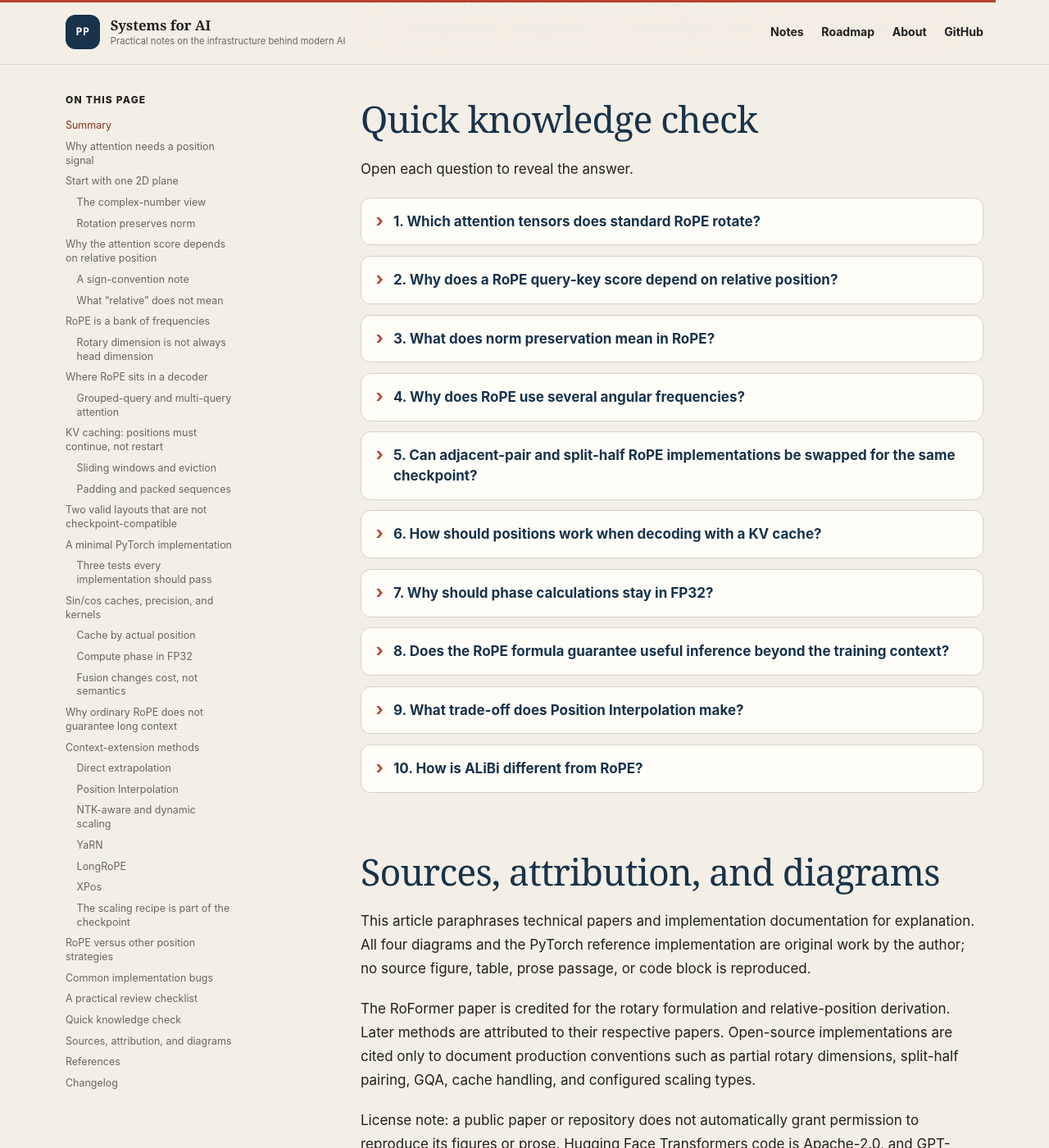
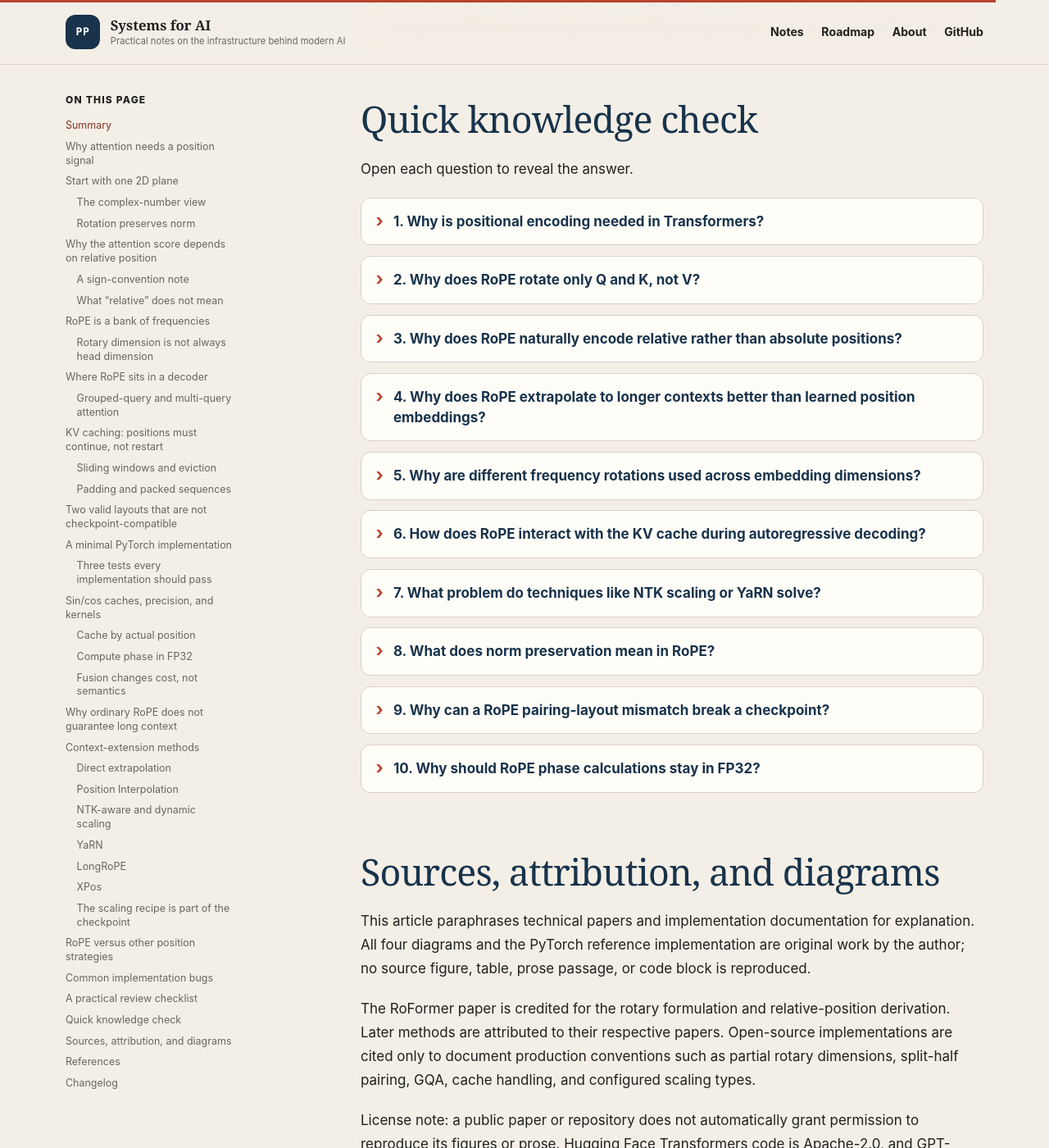
Before and after one commit to PrathyushaPolepalli/PrathyushaPolepalli.github.io, a Jekyll site: the page built from _posts/2026-07-29-rotary-position-embeddings-rope.md, in a window 1280 px wide and 1400 px high, scrolled down 22186 px. Shown: the whole window at 82% size. Built offline with Jekyll 4.4.1, drawn with Linux system fonts in a browser that asks for light colours; part of the change alters nothing that is shown.

Commit message:
Refine RoPE knowledge questions
Co-authored-by: Copilot <223556219+Copilot@users.noreply.github.com>

```diff
--- a/_posts/2026-07-29-rotary-position-embeddings-rope.md
+++ b/_posts/2026-07-29-rotary-position-embeddings-rope.md
@@ -582,72 +582,72 @@ When implementing or adopting RoPE, verify:
 Open each question to reveal the answer.
 
 <details class="knowledge-check">
-  <summary>1. Which attention tensors does standard RoPE rotate?</summary>
+  <summary>1. Why is positional encoding needed in Transformers?</summary>
   <div class="knowledge-check__answer">
-    <p>RoPE rotates queries and keys after projection and head reshaping. Standard RoPE leaves values unchanged.</p>
+    <p>Content-only self-attention is permutation equivariant: reordering the input reorders the output without giving the model a rich representation of order or distance. Positional encoding lets attention distinguish where tokens occur. A causal mask limits visibility, but it does not replace that position signal.</p>
   </div>
 </details>
 
 <details class="knowledge-check">
-  <summary>2. Why does a RoPE query-key score depend on relative position?</summary>
+  <summary>2. Why does RoPE rotate only Q and K, not V?</summary>
   <div class="knowledge-check__answer">
-    <p>Because <code>R(m)^T R(n) = R(n - m)</code>. The query rotation at position <code>m</code> and key rotation at position <code>n</code> combine into one rotation determined by their displacement.</p>
+    <p>Q and K determine the attention score: which token should attend to which other token. Rotating them makes that compatibility score position-aware. V carries the content selected by those weights, so standard RoPE leaves it unchanged. Rotating V would change the transported content and would not match a standard RoPE checkpoint.</p>
   </div>
 </details>
 
 <details class="knowledge-check">
-  <summary>3. What does norm preservation mean in RoPE?</summary>
+  <summary>3. Why does RoPE naturally encode relative rather than absolute positions?</summary>
   <div class="knowledge-check__answer">
-    <p>A pure rotation changes a vector's direction but not its Euclidean length. In exact arithmetic, <code>||R(p)x|| = ||x||</code>.</p>
+    <p>Each query and key receives an absolute phase, but their dot product combines the rotations as <code>R(m)^T R(n) = R(n - m)</code>. The positional factor in the attention score therefore depends on the displacement between the tokens.</p>
   </div>
 </details>
 
 <details class="knowledge-check">
-  <summary>4. Why does RoPE use several angular frequencies?</summary>
+  <summary>4. Why does RoPE extrapolate to longer contexts better than learned position embeddings?</summary>
   <div class="knowledge-check__answer">
-    <p>Fast-rotating coordinate pairs represent short-range phase changes, while slow pairs vary over longer distances. Attention can combine the full frequency bank to reason about offsets at several scales.</p>
+    <p>RoPE has no fixed position table that ends at a configured index. Its rotation formula can generate phases for any position, and its query-key geometry is based on relative displacement. That gives it a structural advantage over a learned finite table, but it does not guarantee reliable extrapolation: the model was still trained on a limited range of positions and distances.</p>
   </div>
 </details>
 
 <details class="knowledge-check">
-  <summary>5. Can adjacent-pair and split-half RoPE implementations be swapped for the same checkpoint?</summary>
+  <summary>5. Why are different frequency rotations used across embedding dimensions?</summary>
   <div class="knowledge-check__answer">
-    <p>No. Both layouts are mathematically valid, but they pair different learned Q/K coordinates. A trained checkpoint must use its original layout unless the relevant weights are converted consistently.</p>
+    <p>Different frequencies provide position features at different scales. Fast pairs change substantially across nearby tokens, while slow pairs retain phase over longer distances. Combining them is more expressive than relying on one periodic signal.</p>
   </div>
 </details>
 
 <details class="knowledge-check">
-  <summary>6. How should positions work when decoding with a KV cache?</summary>
+  <summary>6. How does RoPE interact with the KV cache during autoregressive decoding?</summary>
   <div class="knowledge-check__answer">
-    <p>New queries and keys use their absolute cache positions. Cached keys are already rotated and must not be rotated again. For a simple append-only cache, new positions continue from the number of previously seen tokens.</p>
+    <p>During prefill, each key is rotated at its absolute position and stored with the ordinary value. During decoding, the new query and key are rotated at the current absolute <code>cache_position</code>. Existing cached keys are already rotated and must not be rotated again.</p>
   </div>
 </details>
 
 <details class="knowledge-check">
-  <summary>7. Why should phase calculations stay in FP32?</summary>
+  <summary>7. What problem do techniques like NTK scaling or YaRN solve?</summary>
   <div class="knowledge-check__answer">
-    <p>At large positions, BF16 and FP16 cannot represent every consecutive integer accurately. Low-precision position multiplication and trigonometry can therefore give nearby tokens inaccurate or indistinguishable phases.</p>
+    <p>They adapt RoPE's position-to-frequency mapping when extending a model beyond its training context. The goal is to reduce harmful out-of-distribution phase behavior while preserving useful local and long-range structure. Their formulas and parameters are checkpoint-specific and still require quality evaluation.</p>
   </div>
 </details>
 
 <details class="knowledge-check">
-  <summary>8. Does the RoPE formula guarantee useful inference beyond the training context?</summary>
+  <summary>8. What does norm preservation mean in RoPE?</summary>
   <div class="knowledge-check__answer">
-    <p>No. The formula produces angles for any position, but model weights are trained on a finite distribution of positions and offsets. Long-context quality must be adapted and evaluated.</p>
+    <p>A pure rotation changes a vector's direction but not its Euclidean length. In exact arithmetic, <code>||R(p)x|| = ||x||</code>. RoPE changes phase without directly changing query or key magnitude.</p>
   </div>
 </details>
 
 <details class="knowledge-check">
-  <summary>9. What trade-off does Position Interpolation make?</summary>
+  <summary>9. Why can a RoPE pairing-layout mismatch break a checkpoint?</summary>
   <div class="knowledge-check__answer">
-    <p>It maps a longer target context back into the pretrained position range, avoiding direct extrapolation but compressing phase differences between neighboring tokens. The published method uses additional fine-tuning.</p>
+    <p>Adjacent-pair and split-half layouts rotate different coordinate pairs. The trained Q/K projection weights learned features in one of those bases, so changing the helper pairs unrelated learned coordinates unless the weights are converted consistently.</p>
   </div>
 </details>
 
 <details class="knowledge-check">
-  <summary>10. How is ALiBi different from RoPE?</summary>
+  <summary>10. Why should RoPE phase calculations stay in FP32?</summary>
   <div class="knowledge-check__answer">
-    <p>RoPE rotates query and key coordinates before their dot product. ALiBi leaves Q, K, and V unchanged and adds a head-specific distance bias directly to attention logits.</p>
+    <p>At large positions, BF16 and FP16 cannot represent every consecutive integer accurately. Low-precision position multiplication and trigonometry can therefore give nearby tokens inaccurate or indistinguishable phases. The final phase tensors or rotated outputs can be cast afterward when required.</p>
   </div>
 </details>
 
```
